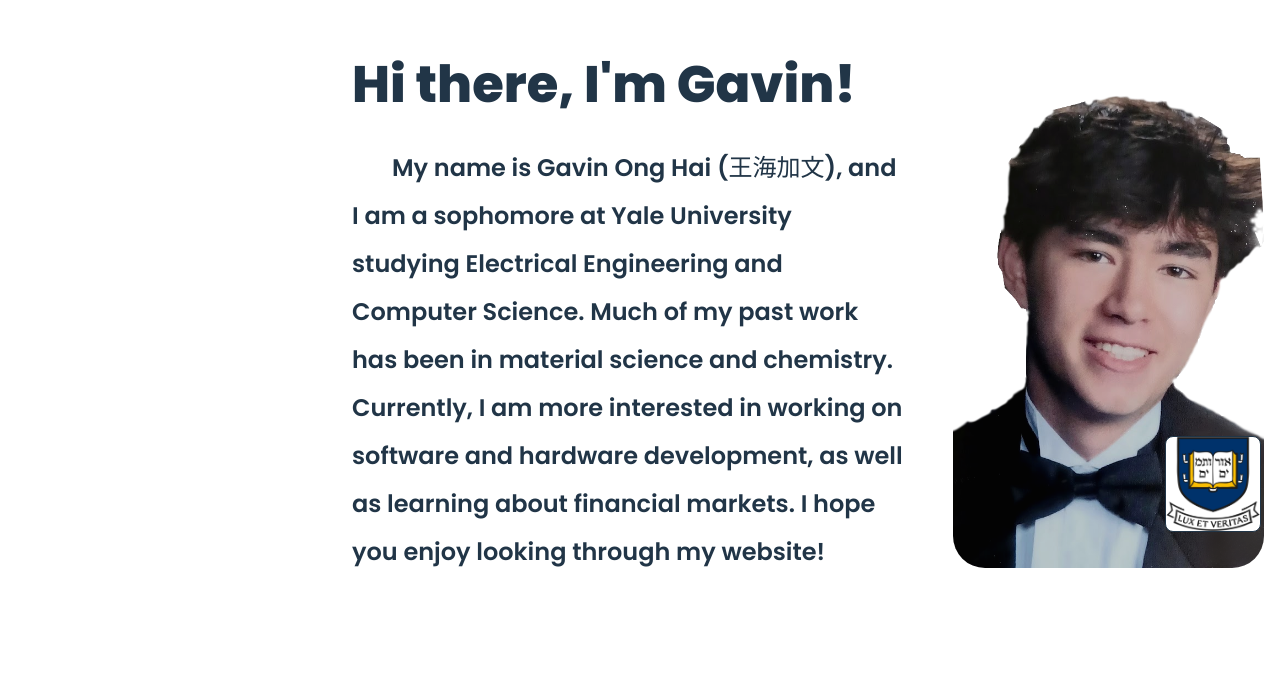
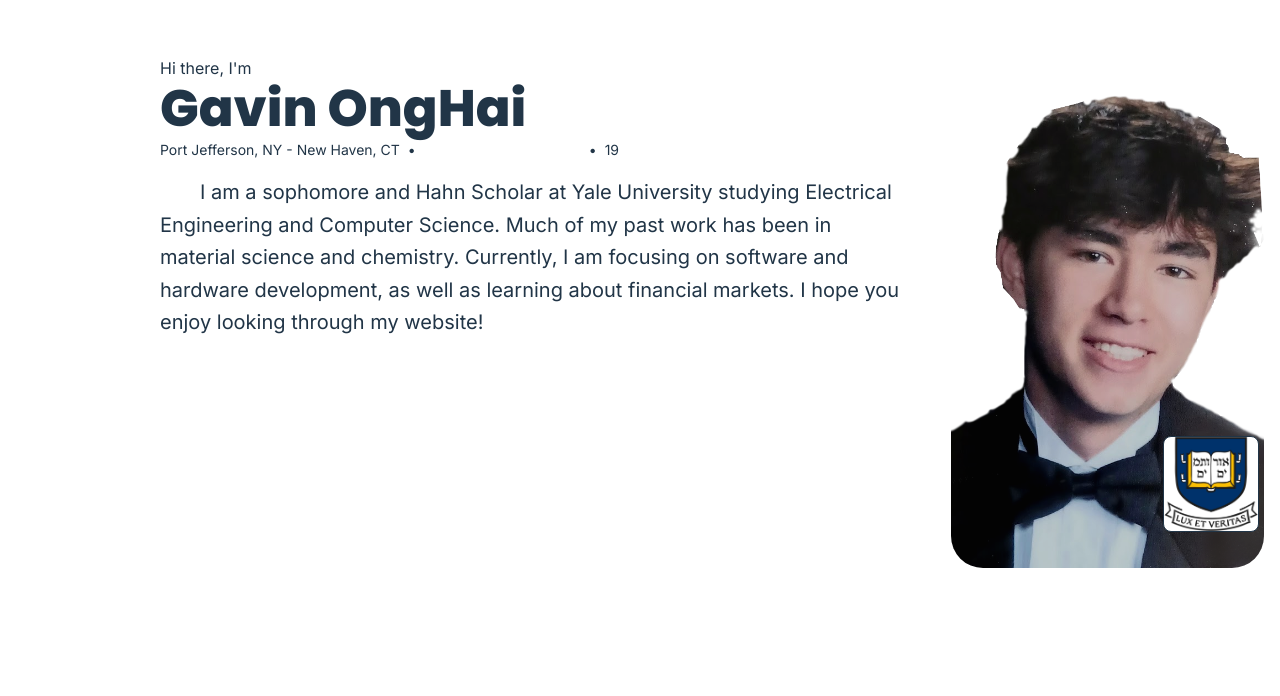
Before and after one commit to onghaig/onghaig.github.io, a React (Vite) app: page / in a window 1280 px wide. Shown: the part 104-800 px from the top of the page. Built offline with nearby package versions, Linux system fonts and the light colour scheme.

Commit message:
added to index.html and src/App.tsx to adjust layo ut and removed unused component; updated styles in index.css; fixed JSX structure in aboutme.tsx;  removed deleted intro.tsx component references.

```diff
--- a/index.html
+++ b/index.html
@@ -2,7 +2,7 @@
 <html lang="en">
   <head>
     <meta charset="UTF-8" />
-    <link rel="icon" type="image/svg+xml" href="/icon.svg" />
+    <link rel="icon" type="image/svg" href="/icon.svg" />
     <meta name="viewport" content="width=device-width, initial-scale=1.0, maximum-scale=1.0, user-scalable=no" />
     <meta name="theme-color" content="#060c14" />
     <meta name="apple-mobile-web-app-capable" content="yes" />
--- a/src/App.tsx
+++ b/src/App.tsx
@@ -14,7 +14,7 @@ function App() {
   return (
     <div className="lg:flex">
       <Sidebar/>
-      <main className="flex-auto lg:ml-72 pt-16 lg:pt-0">
+      <main className="flex-auto lg:ml-24 pt-16 lg:pt-0">
       <AboutMe/>
       <Projects/>
       <Skills/>
--- a/src/components/aboutme.tsx
+++ b/src/components/aboutme.tsx
@@ -4,15 +4,28 @@ export default function AboutMe() {
   return (
     <section id="about" className="relative px-4 lg:px-8 py-16 lg:py-32 flex flex-col lg:flex-row items-center lg:items-start gap-8 lg:gap-0">
         <div className="flex flex-col items-center lg:items-start max-w-3xl text-center lg:text-left">
-          <h1 className="text-3xl lg:text-4xl font-bold mb-4">Hi there, I'm Gavin! </h1>
-        <h3 className="text-lg lg:text-xl text-center lg:text-left font-light max-w-3xl mt-4 lg:indent-10 leading-relaxed">
-          My name is Gavin Ong Hai (王海加文), and I am a sophomore at Yale University
-          studying Electrical Engineering and Computer Science. Much of my past
-          work has been in material science and chemistry. Currently, I am more
-          interested in working on software and hardware development, as well as
+          <p className="font-extralight">
+            Hi there, I'm
+          </p>
+          <h1 className="text-3xl lg:text-4xl font-bold">Gavin OngHai</h1>
+        <div className="flex flex-wrap gap-2 text-sm font-extralight mt-1">
+          <span>Port Jefferson, NY <span>-</span> New Haven, CT</span>
+          <span>•</span>
+          <a
+            href="mailto:gavin.onghai@yale.edu"
+            className="text-blue-600 hover:underline"
+          >
+            gavin.onghai@yale.edu
+          </a>
+          <span>•</span>
+          <span>19</span>
+        </div>
+        <p className="text-lg lg:text-xl text-center lg:text-left font-light max-w-5xl mt-4 lg:indent-10 leading-relaxed">
+          I am a sophomore and Hahn Scholar at Yale University studying Electrical Engineering and Computer Science. Much of my past
+          work has been in material science and chemistry. Currently, I am focusing on software and hardware development, as well as
           learning about financial markets. I hope you enjoy looking through my
           website!
-        </h3>
+        </p>
         </div>
       <MyFace/>
     </section>
--- a/src/components/blog.tsx
+++ b/src/components/blog.tsx
@@ -1,6 +1,6 @@
 export default function Blog() {
     return (
-        <section id="blog" className="relative min-h-screen flex flex-col justify-center px-4 lg:px-8 py-16 lg:py-32">
+        <section id="blog" className="relative flex flex-col justify-center px-4 lg:px-8 py-16 lg:py-32">
                 <h1 className="text-3xl lg:text-4xl font-bold mb-4 text-center lg:text-left">
                     Blog
                 </h1>
--- a/src/components/contact.tsx
+++ b/src/components/contact.tsx
@@ -1,6 +1,6 @@
 export default function Contact() {
     return (
-        <section id="contact" className="relative min-h-screen flex flex-col justify-center px-4 lg:px-8 py-16 lg:py-32">
+        <section id="contact" className="relative flex flex-col justify-center px-4 lg:px-8 py-16 lg:py-32">
                 <h1 className="text-3xl lg:text-4xl font-bold mb-4 text-center lg:text-left">
                     Contact Me
                 </h1>
--- a/src/components/intro.tsx
+++ /dev/null
@@ -1,12 +0,0 @@
-// import { motion } from 'framer-motion'
-
-
-export default function Intro() {
-    return (
-        <section id="intro" className="relative h-screen">
-            <h1 className="text-4xl font-bold mb-4">
-                Welcome to My Portfolio
-            </h1>
-        </section>
-    )
-}
--- a/src/components/projects.tsx
+++ b/src/components/projects.tsx
@@ -1,6 +1,6 @@
 export default function Projects() {
     return (
-        <section id="projects" className="relative px-4 lg:px-8 py-16 lg:py-25 min-h-screen flex flex-col justify-center">
+        <section id="projects" className="relative px-4 lg:px-8 py-16 lg:py-25 flex flex-col justify-center">
                 <h1 className="text-3xl lg:text-4xl font-bold mb-4 text-center lg:text-left">
                     My Projects
                 </h1>
--- a/src/components/resume.tsx
+++ b/src/components/resume.tsx
@@ -1,6 +1,6 @@
 export default function Resume() {
     return (
-        <section id="resume" className="relative min-h-screen flex flex-col justify-center px-4 lg:px-8 py-16 lg:py-32">
+        <section id="resume" className="relative flex flex-col justify-center px-4 lg:px-8 py-16 lg:py-32">
         <div className="flex flex-col items-center lg:items-start text-center lg:text-left">
             <div>
                 <h1 className="text-3xl lg:text-4xl font-bold mb-4">
--- a/src/components/skills.tsx
+++ b/src/components/skills.tsx
@@ -1,6 +1,6 @@
 export default function Skills() {
     return (
-            <section id="skills" className="relative min-h-screen flex flex-col justify-center px-4 lg:px-8 py-16 lg:py-32">
+            <section id="skills" className="relative flex flex-col justify-center px-4 lg:px-8 py-16 lg:py-32">
                 <h1 className="text-3xl lg:text-4xl font-bold mb-4 text-center lg:text-left">
                     Skills
                 </h1>
--- a/src/index.css
+++ b/src/index.css
@@ -55,9 +55,15 @@ h1 {
   }
 }
 
-h2, h3 {
+h2 {
   font-family: var(--font-heading);
   font-size: 1.25em;
+  line-height: 1.6;
+}
+
+h3{
+  font-family: var(--font-body);
+  font-size: 1.1em;
   line-height: 1.6;
 }
 
```
